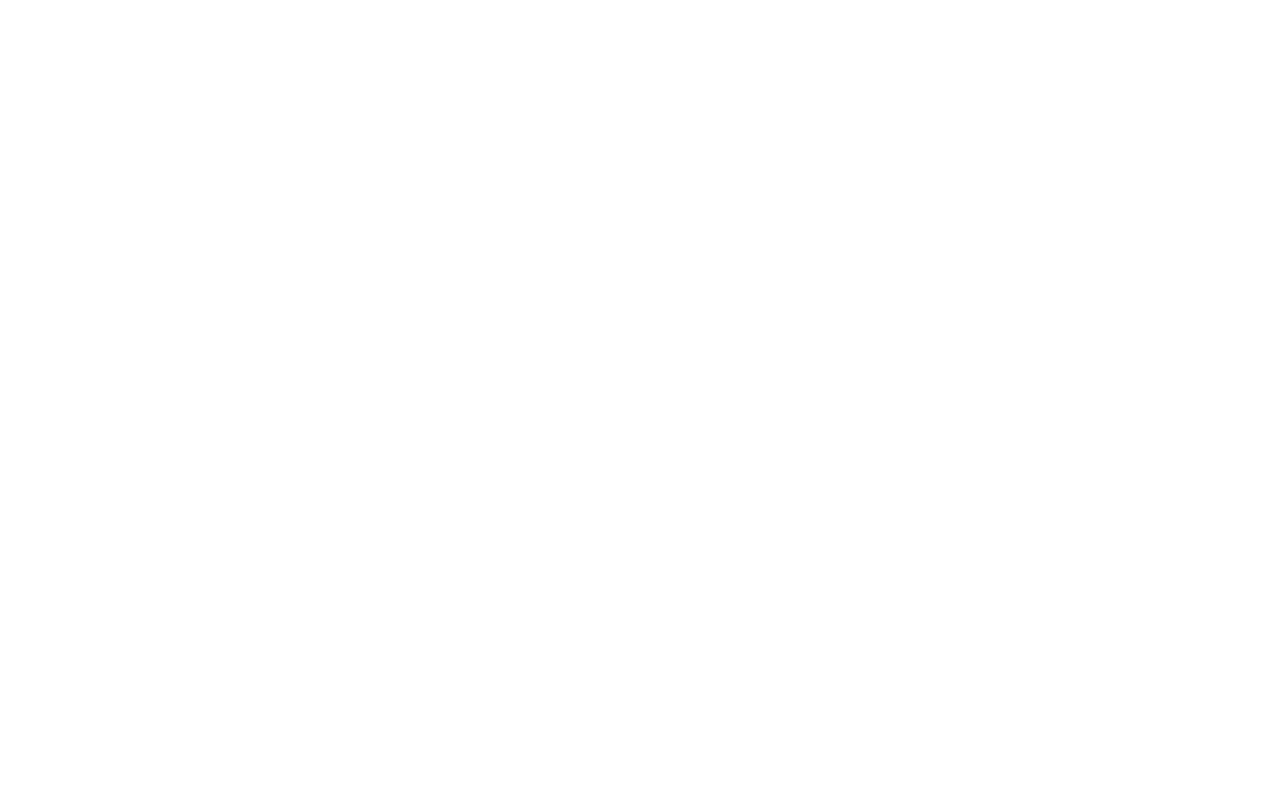
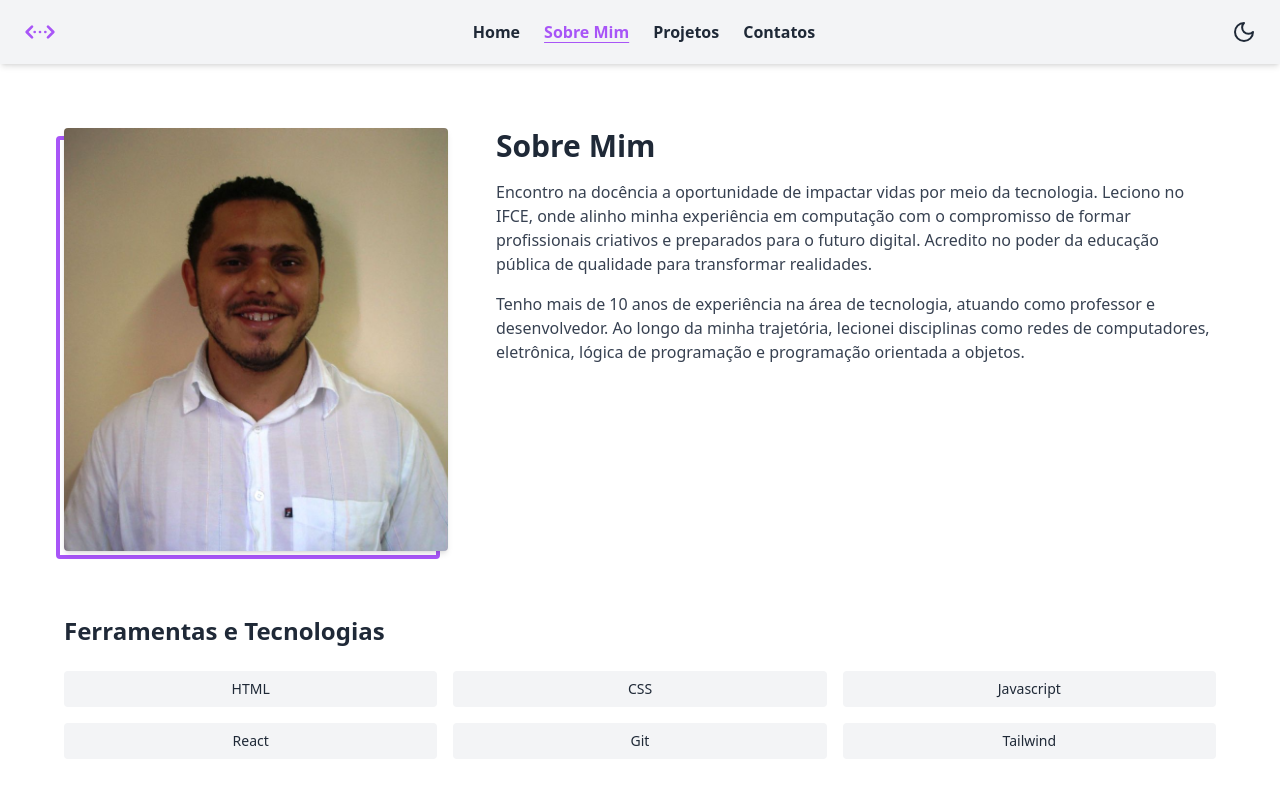
Before and after one commit to adr0ude/design-web-react, a React (Vite) app: page /design-web-react/about in a window 1280 px wide. Before the commit this address had no page. Shown: the top 800 px of the page. Built offline with nearby package versions, Linux system fonts and the light colour scheme.

Commit message:
Atualização

```diff
--- a/package.json
+++ b/package.json
@@ -1,5 +1,5 @@
 {
-  "name": "aprendendo-react",
+  "name": "design-web-react",
   "private": true,
   "version": "0.0.0",
   "type": "module",
@@ -11,6 +11,7 @@
     "start": "react-scripts start",
     "deploy": "gh-pages -d dist"
   },
+  "homepage": "https://adr0ude.github.io/design-web-react/",
   "dependencies": {
     "gh-pages": "^6.3.0",
     "lucide-react": "^0.435.0",
--- a/src/pages/About.jsx
+++ b/src/pages/About.jsx
@@ -4,7 +4,7 @@ export default function About() {
       <section className="max-w-6xl mx-auto flex flex-col md:flex-row gap-12 items-start">
         <div className="relative w-full md:w-1/3">
           <img
-            src="/assets/profilePicture.png"
+            src="assets/profilePicture.png"
             alt="Profile"
             className="w-full object-cover rounded shadow-md relative z-10"
           />
--- a/vite.config.js
+++ b/vite.config.js
@@ -1,7 +1,11 @@
-import { defineConfig } from 'vite'
-import react from '@vitejs/plugin-react'
+import { defineConfig } from "vite";
+import react from "@vitejs/plugin-react";
 
-// https://vitejs.dev/config/
 export default defineConfig({
+  base: "/design-web-react/",
   plugins: [react()],
-})
+  build: {
+    outDir: "dist",
+    sourcemap: true, // ajuda debug
+  },
+});
```
Also changed, not shown: src/App.jsx (+8 -8 lines), 1 other file (tests, documents, lock files or other folders).
